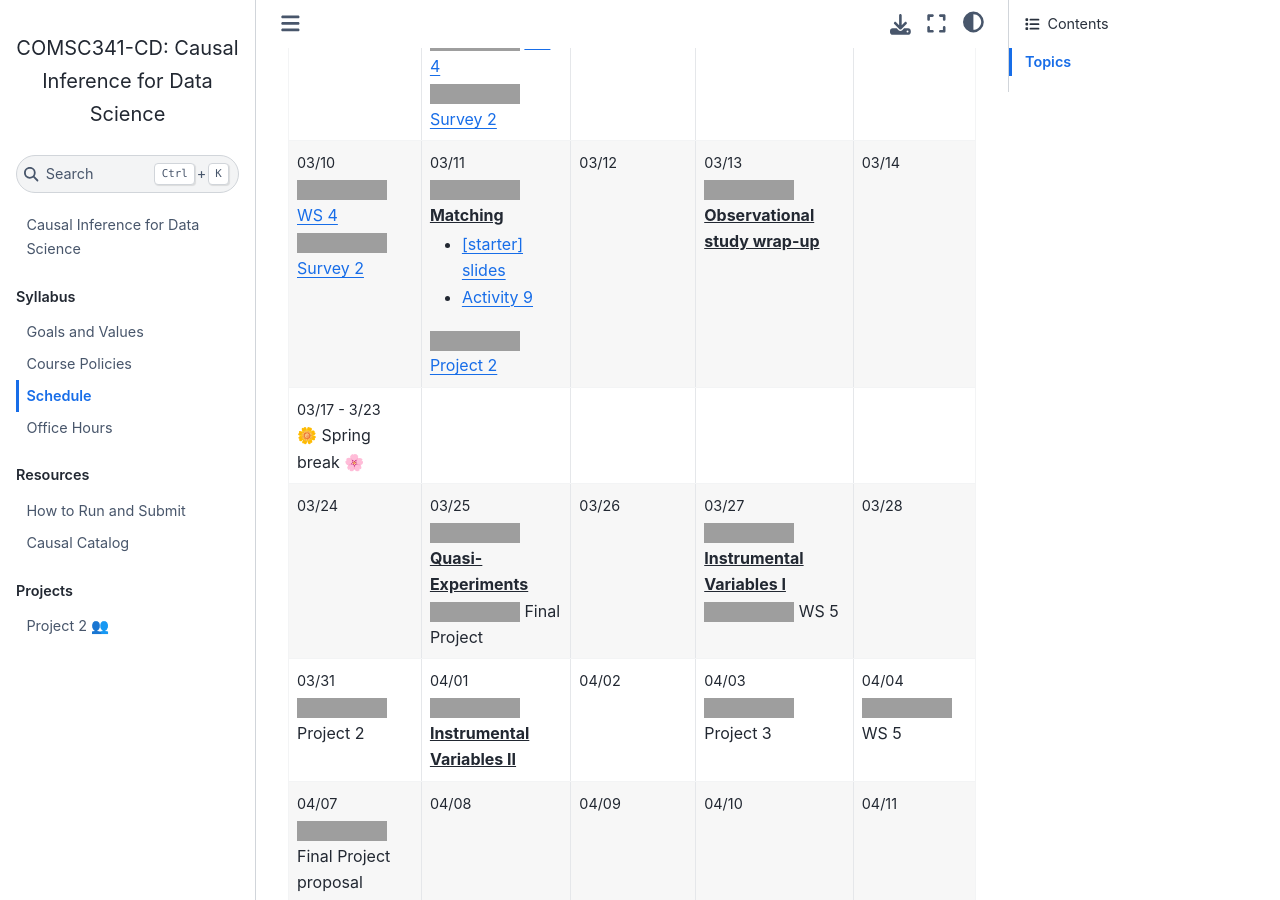
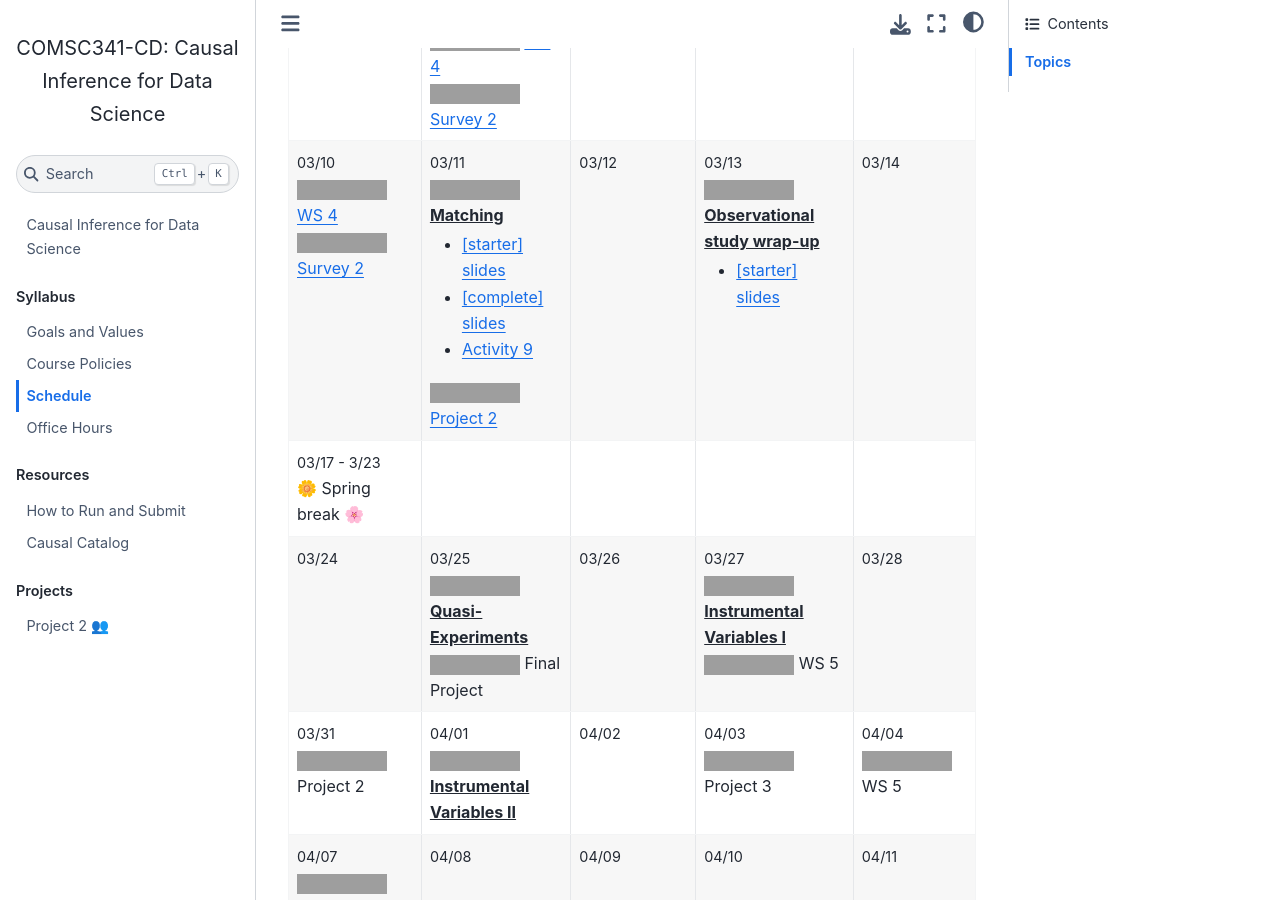
Before and after one commit to comsc341cd/comsc341cd.github.io, a Jupyter Book: the page built from syllabus/schedule.md, in a window 1280 px wide and 900 px high, scrolled down 3417 px, cut to the strip 0-900 px from the top of the window. Built offline with Jupyter Book 1.0.4 settings and Sphinx 7.4.7 and the Sphinx Book theme 1.1.4, drawn with Linux system fonts in a browser that asks for light colours; pages that are not in the unit, such as notebooks, are missing from menus; grey boxes are pictures that could not be loaded.

Commit message:
update schedule

```diff
--- a/_toc.yml
+++ b/_toc.yml
@@ -35,5 +35,6 @@ parts:
       - file: projects/proj2.md
         sections:
         - file: projects/proj2_functions.ipynb
+        - file: projects/proj2_analysis.ipynb
   #     - file: projects/proj2-observational-study.md
   #     - file: projects/proj3-instrumental-variable.md
--- a/syllabus/schedule.md
+++ b/syllabus/schedule.md
@@ -109,9 +109,10 @@ A list of topics we will cover can be found below. Note that topics may be subje
 
 
 
-    - <small>03/11</small><br>![](https://img.shields.io/badge/Class:-1f77b4) <b><u>Matching</u></b><ul style="margin-top:-1em;"><li>[[starter] slides](https://moodle.mtholyoke.edu/pluginfile.php/1453901/mod_resource/content/1/lec11-matching-starter.pdf)</li><li>[Activity 9](activity9)</li></ul>![](https://img.shields.io/badge/Released:-2ca02c) [Project 2](proj2)
+    - <small>03/11</small><br>![](https://img.shields.io/badge/Class:-1f77b4) <b><u>Matching</u></b><ul style="margin-top:-1em;"><li>[[starter] slides](https://moodle.mtholyoke.edu/pluginfile.php/1453901/mod_resource/content/1/lec11-matching-starter.pdf)</li><li>[[complete] slides](https://moodle.mtholyoke.edu/pluginfile.php/1453939/mod_resource/content/1/lec11-matching.pdf)</li><li>[Activity 9](activity9)</li></ul>![](https://img.shields.io/badge/Released:-2ca02c) [Project 2](proj2)
     - <small>03/12</small>
-    - <small>03/13</small><br>![](https://img.shields.io/badge/Class:-1f77b4) <b><u>Observational study wrap-up</u></b>
+
+    - <small>03/13</small><br>![](https://img.shields.io/badge/Class:-1f77b4) <b><u>Observational study wrap-up</u></b><ul style="margin-top:-1em;"><li>[[starter] slides](https://moodle.mtholyoke.edu/pluginfile.php/1454275/mod_resource/content/1/lec12-observational_study_wrapup-starter.pdf)</li></ul>
     - <small>03/14</small>
 
 *
```
Also changed, not shown: 1 other file.
